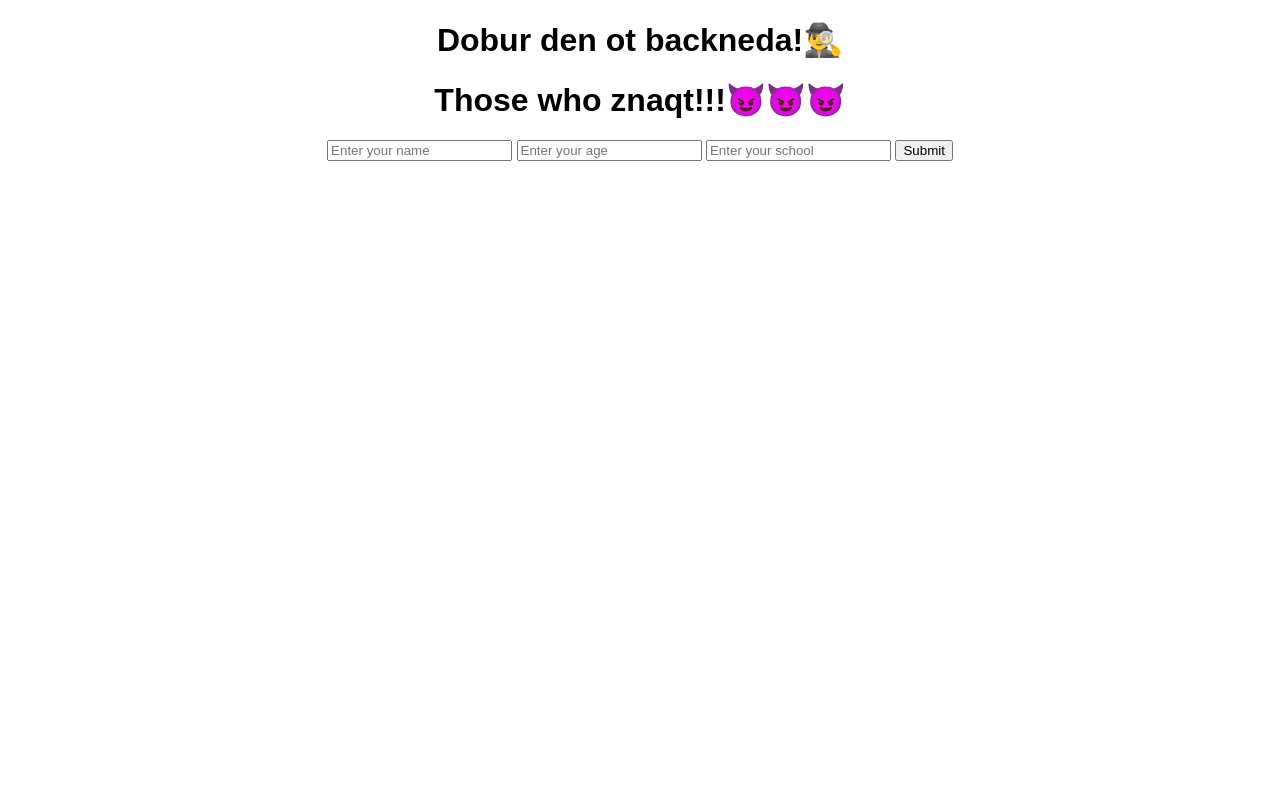
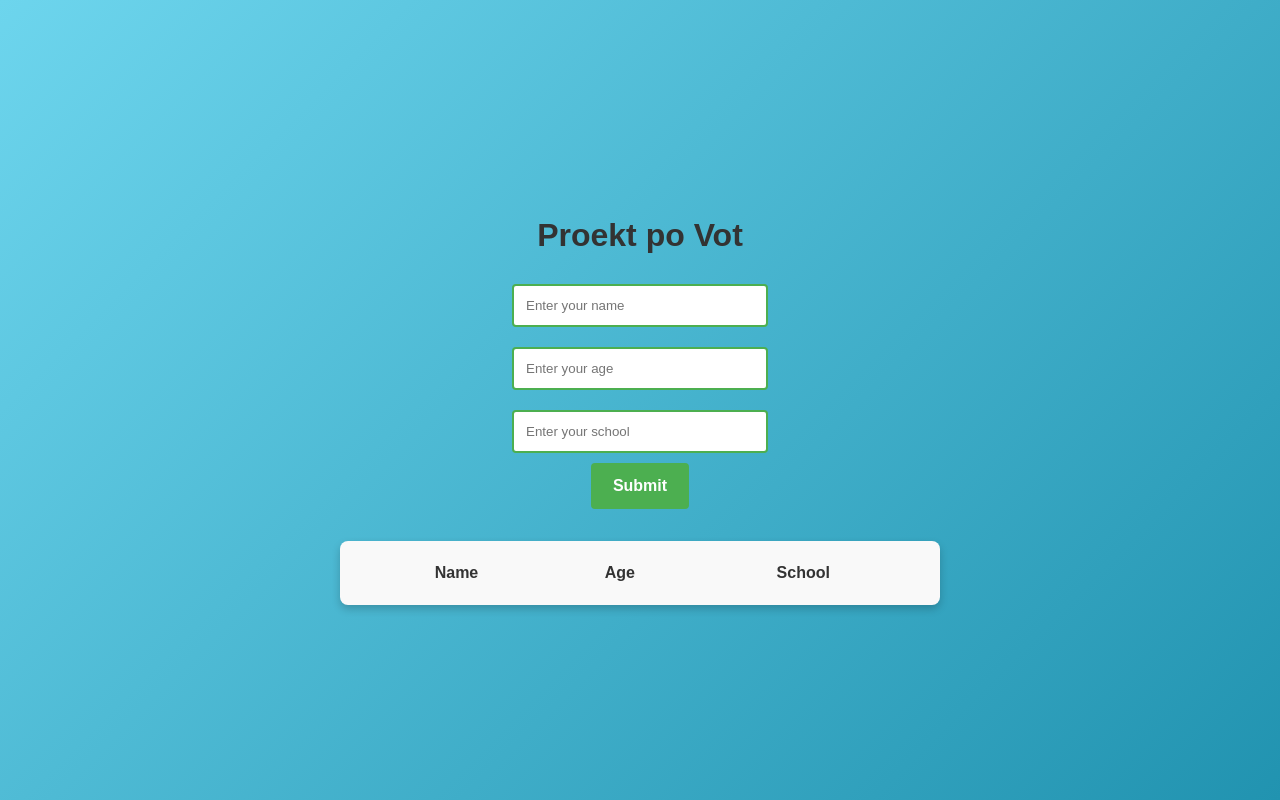
Before and after one commit to pikonamaro/VotSchoolProject, a website: page public/index.html in a window 1280 px wide. Drawn offline with Linux system fonts and the light colour scheme; no server answers.

Commit message:
sajt hubav

```diff
--- a/public/index.html
+++ b/public/index.html
@@ -3,19 +3,32 @@
 <head>
     <meta charset="UTF-8">
     <meta name="viewport" content="width=device-width, initial-scale=1.0">
-    <title>My App</title>
+    <title>Vot Proekt</title>
     <link rel="stylesheet" href="styles.css">
 </head>
 <body>
-    <h1>Dobur den ot backneda!🕵️‍♂️</h1>
-    <h1>Those who znaqt!!!😈😈😈</h1>
-    <div>
-        <input type="text" id="name" placeholder="Enter your name" />
-        <input type="number" id="age" placeholder="Enter your age" />
-        <input type="text" id="school" placeholder="Enter your school" />
-        <button onclick="submitData()">Submit</button>
-    </div>
-    <p id="message"></p>
+    <h1>Proekt po Vot</h1>
+
+    <input type="text" id="name" placeholder="Enter your name" />
+    <input type="number" id="age" placeholder="Enter your age" />
+    <input type="text" id="school" placeholder="Enter your school" />
+    <button onclick="submitData()">Submit</button>
+
+    <!-- Notification message for validation -->
+    <p id="message" style="color: red; font-weight: bold;"></p>
+
+    <table id="userTable" class="container">
+        <thead>
+            <tr>
+                <th>Name</th>
+                <th>Age</th>
+                <th>School</th>
+            </tr>
+        </thead>
+        <tbody>
+            <!-- User data rows will be added here -->
+        </tbody>
+    </table>
 
     <script src="script.js"></script>
 </body>
--- a/public/script.js
+++ b/public/script.js
@@ -1,8 +1,44 @@
+// function submitData() {
+//     const name = document.getElementById('name').value;
+//     const age = document.getElementById('age').value;
+//     const school = document.getElementById('school').value;
+
+//     fetch('/api/saveUser', {
+//         method: 'POST',
+//         headers: {
+//             'Content-Type': 'application/json'
+//         },
+//         body: JSON.stringify({ name, age, school })
+//     })
+//     .then(response => response.text())
+//     .then(data => {
+//         document.getElementById('message').innerText = data;
+//     })
+//     .catch(error => {
+//         console.error('Error:', error);
+//     });
+// }
+
 function submitData() {
-    const name = document.getElementById('name').value;
-    const age = document.getElementById('age').value;
-    const school = document.getElementById('school').value;
+    const name = document.getElementById('name').value.trim();
+    const age = document.getElementById('age').value.trim();
+    const school = document.getElementById('school').value.trim();
+    const messageElement = document.getElementById('message');
 
+    // Input validation
+    if (!name || !age || !school) {
+        messageElement.style.color = 'red';
+        messageElement.innerText = 'Please fill in all fields.';
+        return;
+    }
+
+    if (isNaN(age) || age <= 0) {
+        messageElement.style.color = 'red';
+        messageElement.innerText = 'Please enter a valid age greater than 0.';
+        return;
+    }
+
+    // If validation passes, send data to the server
     fetch('/api/saveUser', {
         method: 'POST',
         headers: {
@@ -12,9 +48,42 @@ function submitData() {
     })
     .then(response => response.text())
     .then(data => {
-        document.getElementById('message').innerText = data;
+        messageElement.style.color = 'green';
+        messageElement.innerText = 'Data saved successfully!';
+
+        // Clear input fields
+        document.getElementById('name').value = '';
+        document.getElementById('age').value = '';
+        document.getElementById('school').value = '';
+
+        // Refresh table data
+        fetchUsers();
     })
     .catch(error => {
         console.error('Error:', error);
+        messageElement.style.color = 'red';
+        messageElement.innerText = 'Error saving data.';
     });
 }
+
+// Fetch and display users in the table
+function fetchUsers() {
+    fetch('/api/users')
+        .then(response => response.json())
+        .then(data => {
+            const tableBody = document.getElementById('userTable').getElementsByTagName('tbody')[0];
+            tableBody.innerHTML = ''; // Clear the table body
+
+            data.forEach(user => {
+                const row = document.createElement('tr');
+                row.innerHTML = `<td>${user.name}</td><td>${user.age}</td><td>${user.school}</td>`;
+                tableBody.appendChild(row);
+            });
+        })
+        .catch(error => {
+            console.error('Error fetching users:', error);
+        });
+}
+
+// Call fetchUsers on page load to display initial data
+window.onload = fetchUsers;
--- a/public/styles.css
+++ b/public/styles.css
@@ -1,4 +1,86 @@
 body {
+    background: linear-gradient(135deg, #6dd5ed, #2193b0);
     font-family: Arial, sans-serif;
+    display: flex;
+    flex-direction: column;
+    align-items: center;
+    justify-content: center;
+    min-height: 100vh;
+    margin: 0;
+    padding: 0;
+    color: #333;
+}
+
+.container {
     text-align: center;
+    width: 100%;
+    max-width: 600px;
+    padding: 20px;
+    background-color: #f9f9f9;
+    border-radius: 8px;
+    box-shadow: 0 4px 8px rgba(0, 0, 0, 0.2);
 }
+
+
+h1 {
+    font-size: 2em;
+    color: #333;
+    text-align: center;
+    margin-bottom: 20px;
+}
+
+input[type="text"],
+input[type="number"] {
+    width: 20%;
+    padding: 12px;
+    margin: 10px 0;
+    border: 2px solid #4CAF50;
+    border-radius: 4px;
+    box-sizing: border-box;
+}
+
+button {
+    background-color: #4CAF50;
+    border: 2px solid #4CAF50;
+    color: white;
+    padding: 12px 20px;
+    text-align: center;
+    text-decoration: none;
+    font-size: 1em;
+    font-weight: bold;
+    border-radius: 4px;
+    cursor: pointer;
+    transition: background-color 0.3s ease;
+}
+
+button:hover {
+    background-color: #45a049;
+}
+
+ul {
+    list-style: none;
+    padding: 0;
+}
+
+li {
+    background-color: #fff;
+    border: 2px solid #4CAF50;
+    padding: 10px;
+    margin-top: 8px;
+    border-radius: 4px;
+    display: flex;
+    justify-content: space-between;
+    align-items: center;
+}
+
+li button {
+    background-color: transparent;
+    color: #4CAF50;
+    border: none;
+    cursor: pointer;
+    font-weight: bold;
+}
+
+li button:hover {
+    color: #d32f2f;
+}
```
Also changed, not shown: index.js (+15 -1 lines), 1 other file.
